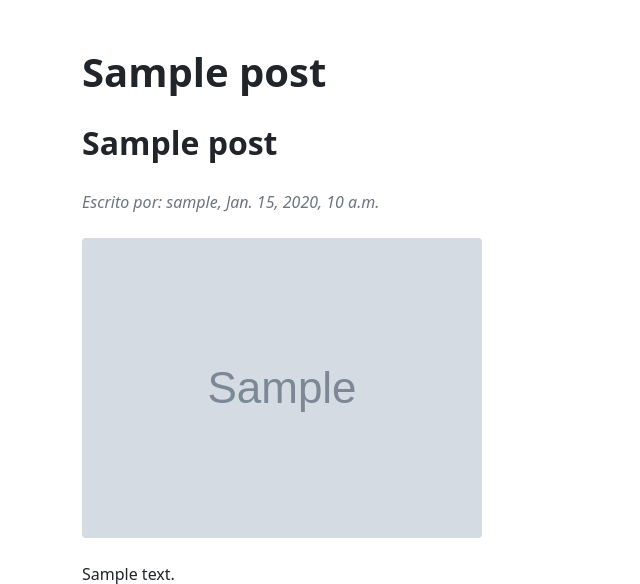
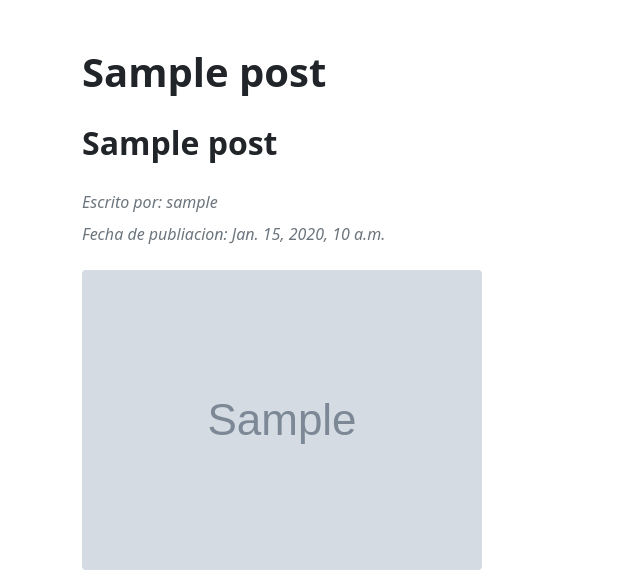
Before and after one commit to JoacoJ2302/blog_final_jurado, a Django app: page /posts/ver_post/1/ in a window 1280 px wide. Shown: the part 201-785 px from the top of the page, without its empty margins (0-640 px from the left). Run offline with Django 4.2, Linux system fonts and the light colour scheme; tables that the repository leaves empty hold one stand-in row (values such as "Sample post"); grey boxes marked "Sample" are stand-in pictures; grey boxes labelled with a size stand in for pictures from a placeholder-image service; some libraries are stand-ins or nearby versions.

Commit message:
Orden en ver_post

```diff
--- a/posts/templates/posts/ver_post.html
+++ b/posts/templates/posts/ver_post.html
@@ -20,7 +20,8 @@
               <h2 class="fw-bolder mb-1">{{object.subtitulo}}</h2>
               <!-- Post meta content-->
               <br>
-              <div class="text-muted fst-italic mb-2">Escrito por: {{object.autor}}, {{object.fecha_publicacion}}</div>
+              <div class="text-muted fst-italic mb-2">Escrito por: {{object.autor}}</div>
+              <div class="text-muted fst-italic mb-2">Fecha de publiacion: {{object.fecha_publicacion}}</div>
             </header>
 
             <!-- Preview image figure-->
```
